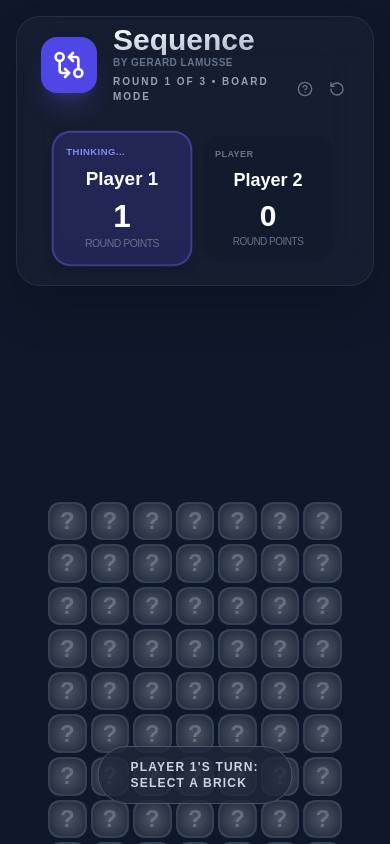
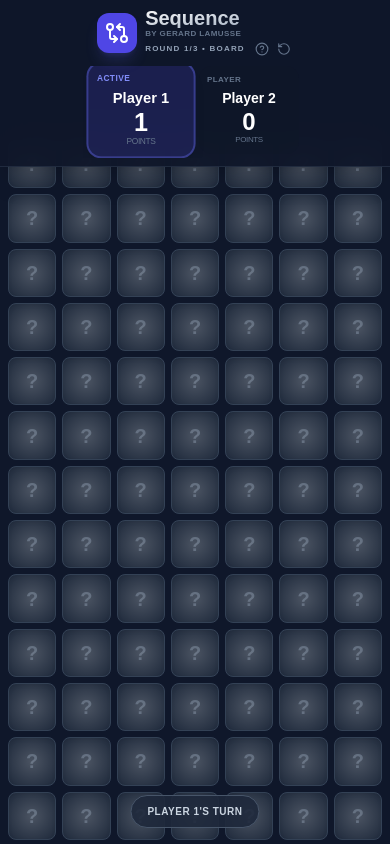
Before and after one commit to u12206050/sequence-the-game, a React (Vite) app: page / in a window 390 px wide. Both pictures are taken after a click on the button "Start Game". Shown: the top 844 px of the page. Built offline with nearby package versions, Linux system fonts and the light colour scheme.

Commit message:
Optimize mobile layout: fixed header, improved spacing, better visibility
Co-authored-by: u12206050 <6641242+u12206050@users.noreply.github.com>

```diff
--- a/App.tsx
+++ b/App.tsx
@@ -278,40 +278,42 @@ const App: React.FC = () => {
 
   return (
     <div
-      className="min-h-screen p-4 md:p-8 flex flex-col items-center max-w-7xl mx-auto select-none"
+      className="min-h-screen flex flex-col items-center max-w-7xl mx-auto select-none"
       onClick={handleScreenClick}
     >
-      <div className="w-full flex flex-col md:flex-row justify-between items-center mb-8 gap-4 bg-slate-800/40 p-2 rounded-3xl border border-slate-700/50 backdrop-blur-xl shadow-2xl">
-        <div className="flex items-center gap-4 px-4">
-          <div className="bg-indigo-600 p-3 rounded-2xl shadow-xl shadow-indigo-500/20">
-            <GitCompareArrows className="text-white" size={32} />
+      <div className="fixed top-0 left-0 right-0 z-50 bg-slate-900/95 backdrop-blur-lg border-b border-slate-700/50 shadow-xl">
+        <div className="w-full max-w-7xl mx-auto flex flex-col md:flex-row justify-between items-center gap-2 md:gap-4 p-2 md:p-4">
+          <div className="flex items-center gap-2 md:gap-4 px-2 md:px-4">
+            <div className="bg-indigo-600 p-2 md:p-3 rounded-xl md:rounded-2xl shadow-lg shadow-indigo-500/20">
+              <GitCompareArrows className="text-white" size={24} />
             </div>
             <div>
-            <h1 className="text-3xl font-black bg-gradient-to-br from-white to-slate-400 bg-clip-text text-transparent leading-none">Sequence</h1>
-            <p className="text-[10px] text-slate-500 font-bold uppercase tracking-wider mb-1">by Gerard Lamusse</p>
-            <div className="flex items-center gap-3">
-              <p className="text-slate-400 font-bold uppercase text-[10px] tracking-[0.2em]">
-                {isTieBreaker ? 'Tie Breaker Round!' : `Round ${round} of 3`} • {gameMode} MODE
+              <h1 className="text-xl md:text-3xl font-black bg-gradient-to-br from-white to-slate-400 bg-clip-text text-transparent leading-none">Sequence</h1>
+              <p className="text-[8px] md:text-[10px] text-slate-500 font-bold uppercase tracking-wider">by Gerard Lamusse</p>
+              <div className="flex items-center gap-2 md:gap-3">
+                <p className="text-slate-400 font-bold uppercase text-[8px] md:text-[10px] tracking-[0.15em] md:tracking-[0.2em]">
+                  {isTieBreaker ? 'Tie Breaker!' : `Round ${round}/3`} • {gameMode}
                 </p>
-              <div className="flex gap-2">
-                <button onClick={(e) => { e.stopPropagation(); setIsHelpOpen(true); }} className="p-1 text-slate-500 hover:text-indigo-400 transition-colors"><HelpCircle size={16} /></button>
-                <button onClick={(e) => { e.stopPropagation(); setIsConfirmOpen(true); }} className="p-1 text-slate-500 hover:text-rose-400 transition-colors"><RotateCcw size={16} /></button>
+                <div className="flex gap-1 md:gap-2">
+                  <button onClick={(e) => { e.stopPropagation(); setIsHelpOpen(true); }} className="p-0.5 md:p-1 text-slate-500 hover:text-indigo-400 transition-colors"><HelpCircle size={14} /></button>
+                  <button onClick={(e) => { e.stopPropagation(); setIsConfirmOpen(true); }} className="p-0.5 md:p-1 text-slate-500 hover:text-rose-400 transition-colors"><RotateCcw size={14} /></button>
                 </div>
               </div>
             </div>
           </div>
-        <div className="flex gap-4 overflow-x-auto max-w-full p-4 no-scrollbar">
+          <div className="flex gap-2 md:gap-4 overflow-x-auto max-w-full px-2 md:px-4 pb-1 no-scrollbar">
             {players.map((p, i) => (
               <PlayerStats key={p.id} player={p} isActive={i === currentPlayerIdx} isCurrentTurn={i === currentPlayerIdx && !isAnimating} />
             ))}
           </div>
         </div>
+      </div>
 
-      <div className="h-32 w-full flex items-center justify-center relative mb-6">
+      <div className="fixed top-[100px] md:top-[120px] left-0 right-0 h-16 md:h-24 flex items-center justify-center z-40 pointer-events-none">
         <ScoreOverlay activeItem={activeScoringItem} totalAccumulated={accumulatedTurnPoints} isSkipped={skipRef.current} />
       </div>
 
-      <div className="relative w-full overflow-x-auto p-8 pb-12 no-scrollbar">
+      <div className="relative w-full mt-[140px] md:mt-[160px] mb-[120px] md:mb-[100px] px-2 md:px-8 overflow-x-auto no-scrollbar">
         <div className="brick-grid mx-auto" style={{ gridTemplateRows: `repeat(${rows}, minmax(0, 1fr))` }}>
           {bricks.map((brick, idx) => {
             if (brick.isGap) return <div key={brick.id} className="w-full aspect-square bg-slate-900/10 rounded-xl" />;
@@ -348,26 +350,26 @@ const App: React.FC = () => {
         </div>
       </div>
 
-      <div className="fixed bottom-10 left-1/2 -translate-x-1/2 z-50 pointer-events-none">
+      <div className="fixed bottom-4 md:bottom-10 left-1/2 -translate-x-1/2 z-50 pointer-events-none px-2 max-w-full">
         {turnPhase === 'CHOOSING_ACTION' && !isAnimating && (
-          <div className="flex flex-col items-center gap-4 pointer-events-auto">
-             <div className="flex items-center gap-4 bg-slate-900/90 p-2 rounded-2xl border border-slate-700 shadow-2xl backdrop-blur-xl animate-in zoom-in duration-300">
-                <div className={`flex items-center gap-2 px-6 py-4 rounded-xl font-black text-xl tabular-nums ${timeLeft <= 5 ? 'bg-rose-600 animate-pulse text-white' : 'bg-slate-800 text-indigo-400'}`}><Timer size={20} />{timeLeft}s</div>
-                <button onClick={(e) => { e.stopPropagation(); handleKeep(); }} className="px-16 py-4 bg-emerald-600 hover:bg-emerald-500 text-white font-black rounded-xl transition-all transform active:scale-95 flex items-center gap-2 shadow-lg shadow-emerald-600/20"><CheckCircle size={20} /> KEEP POSITION</button>
+          <div className="flex flex-col items-center gap-2 md:gap-4 pointer-events-auto">
+             <div className="flex flex-col md:flex-row items-center gap-2 md:gap-4 bg-slate-900/95 p-2 rounded-2xl border border-slate-700 shadow-2xl backdrop-blur-xl animate-in zoom-in duration-300">
+                <div className={`flex items-center gap-2 px-4 md:px-6 py-2 md:py-4 rounded-xl font-black text-base md:text-xl tabular-nums ${timeLeft <= 5 ? 'bg-rose-600 animate-pulse text-white' : 'bg-slate-800 text-indigo-400'}`}><Timer size={18} />{timeLeft}s</div>
+                <button onClick={(e) => { e.stopPropagation(); handleKeep(); }} className="px-8 md:px-16 py-2 md:py-4 bg-emerald-600 hover:bg-emerald-500 text-white font-black text-sm md:text-base rounded-xl transition-all transform active:scale-95 flex items-center gap-2 shadow-lg shadow-emerald-600/20"><CheckCircle size={18} /> KEEP</button>
              </div>
-             <div className="bg-indigo-600/90 px-6 py-2 rounded-full border border-indigo-400 flex items-center gap-2 shadow-xl animate-pulse">
-               <MousePointer2 size={16} className="text-white" /><p className="text-white font-black text-sm uppercase tracking-wider">Click an unflipped tile to swap</p>
+             <div className="bg-indigo-600/90 px-4 md:px-6 py-1 md:py-2 rounded-full border border-indigo-400 flex items-center gap-2 shadow-xl animate-pulse">
+               <MousePointer2 size={14} className="text-white" /><p className="text-white font-black text-xs md:text-sm uppercase tracking-wider">Tap unflipped to swap</p>
              </div>
           </div>
         )}
         {turnPhase === 'FIRST_FLIP' && !isAnimating && (
-          <div className="bg-slate-800/80 px-8 py-3 rounded-full border border-slate-600 text-slate-300 font-bold uppercase tracking-widest text-xs">
-            {players[currentPlayerIdx]?.name}'s Turn: Select a Brick
+          <div className="bg-slate-800/90 px-4 md:px-8 py-2 md:py-3 rounded-full border border-slate-600 text-slate-300 font-bold uppercase tracking-wider text-[10px] md:text-xs">
+            {players[currentPlayerIdx]?.name}'s Turn
           </div>
         )}
         {isAnimating && (
-          <div className="bg-white/10 backdrop-blur-sm px-6 py-2 rounded-full border border-white/20 text-white/50 text-xs font-bold tracking-widest uppercase">
-            Click to Skip Animation
+          <div className="bg-white/10 backdrop-blur-sm px-4 md:px-6 py-1 md:py-2 rounded-full border border-white/20 text-white/50 text-[10px] md:text-xs font-bold tracking-widest uppercase">
+            Tap to Skip
           </div>
         )}
       </div>
--- a/components/Brick.tsx
+++ b/components/Brick.tsx
@@ -22,16 +22,16 @@ const BrickComponent: React.FC<BrickProps> = ({
 }) => {
   const getHighlightStyles = () => {
     if (isSelected) {
-      return 'ring-4 ring-cyan-400 shadow-[0_0_25px_rgba(34,211,238,0.9)] animate-pulse z-40';
+      return 'ring-2 md:ring-4 ring-cyan-400 shadow-[0_0_15px_rgba(34,211,238,0.7)] md:shadow-[0_0_25px_rgba(34,211,238,0.9)] animate-pulse z-40';
     }
     if (!isHighlighted) return '';
     if (highlightType === 'pair') {
-      return 'ring-4 ring-rose-500 shadow-[0_0_15px_rgba(244,63,94,0.6)] animate-pulse z-20';
+      return 'ring-2 md:ring-4 ring-rose-500 shadow-[0_0_10px_rgba(244,63,94,0.5)] md:shadow-[0_0_15px_rgba(244,63,94,0.6)] animate-pulse z-20';
     }
     if (highlightType === 'twin') {
-      return 'ring-4 ring-emerald-500 shadow-[0_0_15px_rgba(16,185,129,0.6)] animate-pulse z-20';
+      return 'ring-2 md:ring-4 ring-emerald-500 shadow-[0_0_10px_rgba(16,185,129,0.5)] md:shadow-[0_0_15px_rgba(16,185,129,0.6)] animate-pulse z-20';
     }
-    return 'ring-4 ring-amber-400 shadow-[0_0_15px_rgba(251,191,36,0.6)] animate-pulse z-20';
+    return 'ring-2 md:ring-4 ring-amber-400 shadow-[0_0_10px_rgba(251,191,36,0.5)] md:shadow-[0_0_15px_rgba(251,191,36,0.6)] animate-pulse z-20';
   };
 
   const getNumberColor = (val: number) => {
@@ -50,10 +50,10 @@ const BrickComponent: React.FC<BrickProps> = ({
   return (
     <div
       onClick={onClick}
-      className={`relative w-full aspect-square cursor-pointer transition-all duration-300 perspective-1000 ${isSelected ? 'scale-110 z-30' : ''}`}
+      className={`relative w-full aspect-square cursor-pointer transition-all duration-300 perspective-1000 ${isSelected ? 'scale-105 md:scale-110 z-30' : ''}`}
     >
       <div
-        className={`w-full h-full relative transition-transform duration-700 preserve-3d rounded-xl ${isFlipped ? 'rotate-y-180' : ''}`}
+        className={`w-full h-full relative transition-transform duration-700 preserve-3d rounded-lg md:rounded-xl ${isFlipped ? 'rotate-y-180' : ''}`}
         style={{
           transformStyle: 'preserve-3d',
           transform: isFlipped ? 'rotateY(180deg)' : 'rotateY(0deg)'
@@ -61,30 +61,30 @@ const BrickComponent: React.FC<BrickProps> = ({
       >
         {/* Front (Hidden state) */}
         <div
-          className={`absolute inset-0 w-full h-full bg-slate-800 border-2 rounded-xl flex items-center justify-center shadow-inner backface-hidden transition-colors ${isTargetable ? 'border-indigo-400 bg-slate-700 ring-2 ring-indigo-500/20' : 'border-slate-700'}`}
+          className={`absolute inset-0 w-full h-full bg-slate-800 border md:border-2 rounded-lg md:rounded-xl flex items-center justify-center shadow-inner backface-hidden transition-colors ${isTargetable ? 'border-indigo-400 bg-slate-700 ring-1 md:ring-2 ring-indigo-500/20' : 'border-slate-700'}`}
           style={{ backfaceVisibility: 'hidden' }}
         >
           {isTargetable && (
-            <div className="absolute inset-0 animate-pulse bg-indigo-500/10 rounded-xl"></div>
+            <div className="absolute inset-0 animate-pulse bg-indigo-500/10 rounded-lg md:rounded-xl"></div>
           )}
           <div className="absolute inset-0 opacity-20 bg-[radial-gradient(circle_at_center,_var(--tw-gradient-stops))] from-white to-transparent"></div>
-          <div className={`font-black text-2xl select-none transition-colors ${isTargetable ? 'text-indigo-300' : 'text-slate-600'}`}>?</div>
+          <div className={`font-black text-xl md:text-2xl select-none transition-colors ${isTargetable ? 'text-indigo-300' : 'text-slate-600'}`}>?</div>
         </div>
 
         {/* Back (Number revealed) */}
         <div
-          className={`absolute inset-0 w-full h-full bg-slate-950 border-2 border-slate-800 rounded-xl flex items-center justify-center shadow-2xl backface-hidden ${getHighlightStyles()}`}
+          className={`absolute inset-0 w-full h-full bg-slate-950 border md:border-2 border-slate-800 rounded-lg md:rounded-xl flex items-center justify-center shadow-lg md:shadow-2xl backface-hidden ${getHighlightStyles()}`}
           style={{
             backfaceVisibility: 'hidden',
             transform: 'rotateY(180deg)'
           }}
         >
           <div className="absolute inset-0 opacity-10 bg-[linear-gradient(45deg,rgba(255,255,255,0.05)_25%,transparent_25%,transparent_50%,rgba(255,255,255,0.05)_50%,rgba(255,255,255,0.05)_75%,transparent_75%,transparent)] bg-[length:10px_10px]"></div>
-          <span className={`text-3xl md:text-4xl font-black ${getNumberColor(value)} drop-shadow-[0_2px_4px_rgba(0,0,0,0.8)] select-none`}>
+          <span className={`text-2xl md:text-3xl lg:text-4xl font-black ${getNumberColor(value)} drop-shadow-[0_2px_4px_rgba(0,0,0,0.8)] select-none`}>
             {value}
           </span>
           {(isHighlighted || isSelected) && (
-             <div className={`absolute inset-0 rounded-xl ${isSelected ? 'bg-cyan-500/10' : highlightType === 'pair' ? 'bg-rose-500/10' : highlightType === 'twin' ? 'bg-emerald-500/10' : 'bg-amber-400/10'}`}></div>
+             <div className={`absolute inset-0 rounded-lg md:rounded-xl ${isSelected ? 'bg-cyan-500/10' : highlightType === 'pair' ? 'bg-rose-500/10' : highlightType === 'twin' ? 'bg-emerald-500/10' : 'bg-amber-400/10'}`}></div>
           )}
         </div>
       </div>
--- a/components/PlayerStats.tsx
+++ b/components/PlayerStats.tsx
@@ -11,28 +11,29 @@ interface PlayerStatsProps {
 
 const PlayerStats: React.FC<PlayerStatsProps> = ({ player, isActive, isCurrentTurn }) => {
   return (
-    <div className={`flex flex-col items-center p-3 rounded-2xl transition-all duration-300 min-w-[130px] ${
+    <div className={`flex flex-col items-center p-2 md:p-3 rounded-xl md:rounded-2xl transition-all duration-300 min-w-[100px] md:min-w-[130px] ${
       isActive ? 'bg-indigo-600/20 ring-2 ring-indigo-500/50 scale-105 shadow-lg' : 'bg-slate-900/40'
     }`}>
-      <div className="w-full flex justify-between items-center mb-1">
-        <span className={`text-[9px] font-black uppercase tracking-wider ${isActive ? 'text-indigo-400' : 'text-slate-500'}`}>
-          {isCurrentTurn ? 'Thinking...' : 'Player'}
+      <div className="w-full flex justify-between items-center mb-0.5 md:mb-1">
+        <span className={`text-[8px] md:text-[9px] font-black uppercase tracking-wider ${isActive ? 'text-indigo-400' : 'text-slate-500'}`}>
+          {isCurrentTurn ? 'Active' : 'Player'}
         </span>
         {player.roundWins > 0 && (
-          <div className="flex items-center gap-1 bg-amber-500/20 px-1.5 py-0.5 rounded-md">
-            <Award size={10} className="text-amber-400" />
-            <span className="text-[10px] font-bold text-amber-400">{player.roundWins}</span>
+          <div className="flex items-center gap-0.5 md:gap-1 bg-amber-500/20 px-1 md:px-1.5 py-0.5 rounded-md">
+            <Award size={8} className="text-amber-400 md:hidden" />
+            <Award size={10} className="text-amber-400 hidden md:block" />
+            <span className="text-[9px] md:text-[10px] font-bold text-amber-400">{player.roundWins}</span>
           </div>
         )}
       </div>
-      <span className="text-lg font-bold text-white mb-1 truncate max-w-[110px]">
+      <span className="text-sm md:text-lg font-bold text-white mb-0.5 md:mb-1 truncate max-w-[85px] md:max-w-[110px]">
         {player.name}
       </span>
       <div className="flex flex-col items-center">
-        <span className="text-3xl font-black text-white tabular-nums">
+        <span className="text-2xl md:text-3xl font-black text-white tabular-nums leading-none">
           {player.roundScore}
         </span>
-        <span className="text-[10px] text-slate-500 font-medium uppercase tracking-tighter">Round Points</span>
+        <span className="text-[8px] md:text-[10px] text-slate-500 font-medium uppercase tracking-tighter">Points</span>
       </div>
     </div>
   );
--- a/index.html
+++ b/index.html
@@ -29,11 +29,20 @@
         @media (max-width: 768px) {
             .brick-grid {
                 grid-template-columns: repeat(7, minmax(0, 1fr));
-                gap: 0.25rem;
+                gap: 0.375rem;
+                max-width: 100%;
+                width: 100%;
             }
         }
         .perspective-1000 {
             perspective: 1000px;
+        }
+        .no-scrollbar::-webkit-scrollbar {
+            display: none;
+        }
+        .no-scrollbar {
+            -ms-overflow-style: none;
+            scrollbar-width: none;
         }
     </style>
 <script type="importmap">
```
Also changed, not shown: components/ScoreOverlay.tsx (+8 -8 lines). Lines whose indentation alone changed are shown as unchanged.
